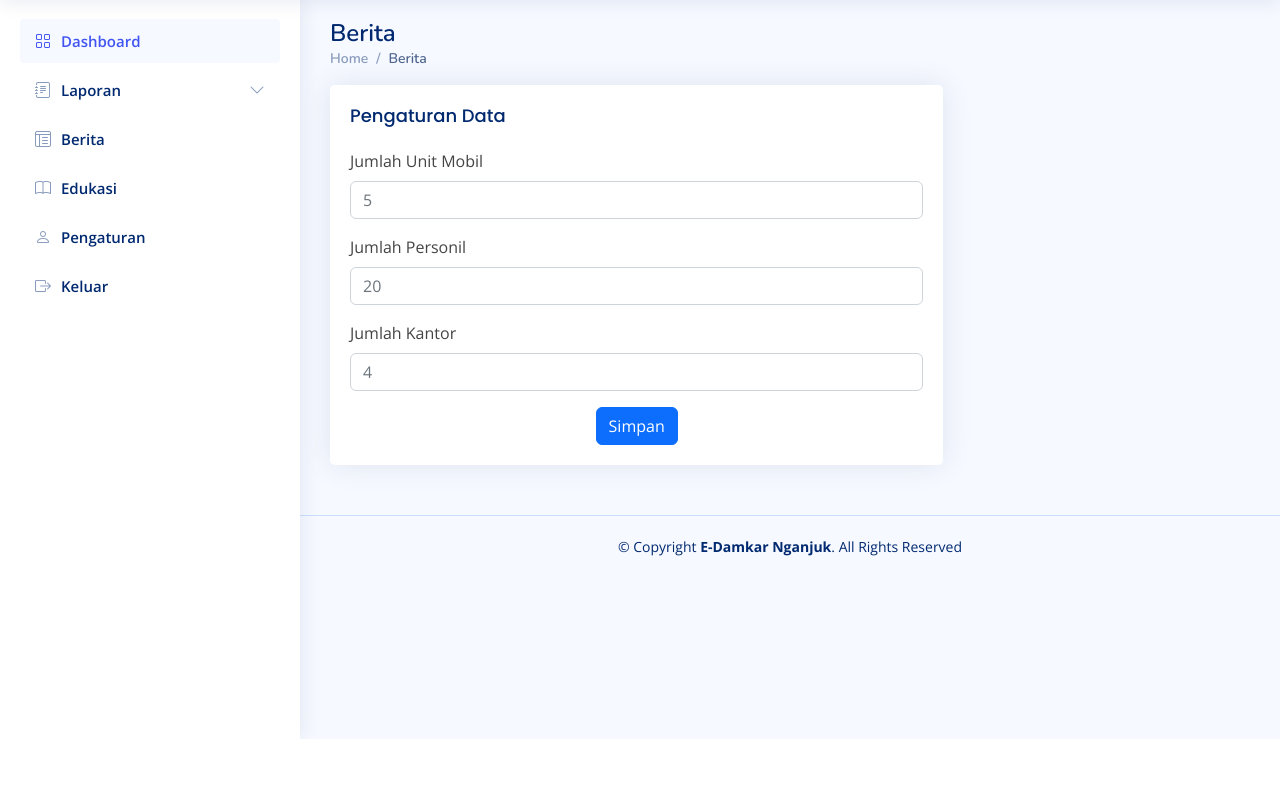
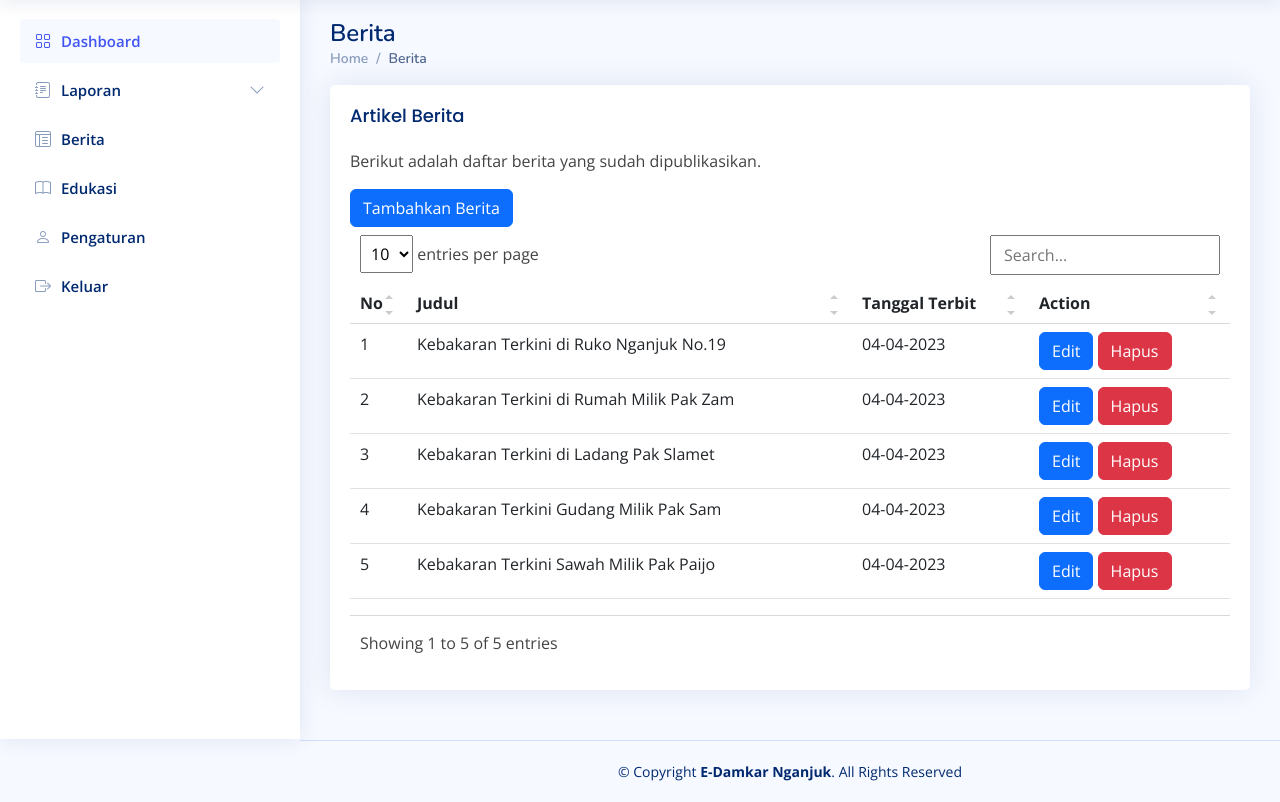
Before and after one commit to fikrilal/E-Damkar-Admin-Website, a Laravel app: page /berita in a window 1280 px wide. Shown: the part 61-863 px from the top of the page. Before the commit the page ends 800 px from the top, so only its background shows below. Run offline with Laravel 10, Linux system fonts and the light colour scheme; some libraries are stand-ins or nearby versions.

Commit message:
update halaman artikel dan berita

```diff
--- a/resources/views/backend/berita.blade.php
+++ b/resources/views/backend/berita.blade.php
@@ -14,36 +14,83 @@
     </div><!-- End Page Title -->
 
     <section class="section">
-    <div class="col-lg-8">
+      <div class="row">
+        <div class="col-lg-12">
 
           <div class="card">
             <div class="card-body">
-    <h5 class="card-title">Pengaturan Data</h5>
 
-    <!-- Vertical Form -->
-    <form class="row g-3">
-      <div class="col-12">
-        <label for="inputNanme4" class="form-label">Jumlah Unit Mobil</label>
-        <input type="text" class="form-control" placeholder="5" id="inputNanme4">
+            <h5 class="card-title">Artikel Berita</h5>
+            <p>Berikut adalah daftar berita yang sudah dipublikasikan.</p>
+            <button type="button" class="btn btn-primary ">Tambahkan Berita</button>
+
+
+
+
+              <!-- Table with stripped rows -->
+              <table class="table datatable">
+
+                <thead>
+                  <tr>
+                    <th scope="col">No</th>
+                    <th scope="col">Judul</th>
+                    <th scope="col">Tanggal Terbit</th>
+                    <th scope="col">Action</th>
+                  </tr>
+                </thead>
+                <tbody>
+                  <tr>
+                    <th scope="row">1</th>
+                    <td>Kebakaran Terkini di Ruko Nganjuk No.19</td>
+                    <td>04-04-2023</td>
+                    <td><button type="button" class="btn btn-primary">Edit</button>
+                    <button type="button" class="btn btn-danger">Hapus</button>
+                    </td>
+                  </tr>
+                  <tr>
+                    <th scope="row">2</th>
+                    <td>Kebakaran Terkini di Rumah Milik Pak Zam</td>
+                    <td>04-04-2023</td>
+                    <td><button type="button" class="btn btn-primary">Edit</button>
+                    <button type="button" class="btn btn-danger">Hapus</button>
+                    </td>
+                  </tr>
+                  <tr>
+                    <th scope="row">3</th>
+                    <td>Kebakaran Terkini di Ladang Pak Slamet</td>
+                    <td>04-04-2023</td>
+                    <td><button type="button" class="btn btn-primary">Edit</button>
+                    <button type="button" class="btn btn-danger">Hapus</button>
+                    </td>
+                  </tr>
+                  <tr>
+                    <th scope="row">4</th>
+                    <td>Kebakaran Terkini Gudang Milik Pak Sam</td>
+                    <td>04-04-2023</td>
+                    <td><button type="button" class="btn btn-primary">Edit</button>
+                    <button type="button" class="btn btn-danger">Hapus</button>
+                    </td>
+                  </tr>
+                  <tr>
+                    <th scope="row">5</th>
+                    <td>Kebakaran Terkini Sawah Milik Pak Paijo</td>
+                    <td>04-04-2023</td>
+                    <td><button type="button" class="btn btn-primary">Edit</button>
+                    <button type="button" class="btn btn-danger">Hapus</button>
+                    </td>
+                  </tr>
+                </tbody>
+              </table>
+              <!-- End Table with stripped rows -->
+
             </div>
-      <div class="col-12">
-        <label for="inputEmail4" class="form-label">Jumlah Personil</label>
-        <input type="text" class="form-control" placeholder="20" id="inputEmail4">
           </div>
-      <div class="col-12">
-        <label for="inputPassword4" class="form-label">Jumlah Kantor</label>
-        <input type="text" class="form-control" placeholder="4" id="inputPassword4">
-      </div>
-
-      <div class="text-center">
-        <button type="submit" class="btn btn-primary">Simpan</button>
-      </div>
-    </form><!-- Vertical Form -->
 
         </div>
       </div>
     </section>
 
+
   </main><!-- End #main -->
 
   @endsection
--- a/resources/views/backend/layouts/template.blade.php
+++ b/resources/views/backend/layouts/template.blade.php
@@ -44,7 +44,7 @@
   <header id="header" class="header fixed-top d-flex align-items-center">
 
     <div class="d-flex align-items-center justify-content-between">
-      <a href="index.html" class="logo d-flex align-items-center">
+      <a href="/dashboard" class="logo d-flex align-items-center">
         <img src="{{ asset('backend/assets/img/logo-damkar.png') }}" alt="">
         <span class="d-none d-lg-block">E-DAMKAR Nganjuk</span>
       </a>
```
Also changed, not shown: resources/views/backend/dashboard.blade.php (+4 -4 lines), resources/views/backend/edukasi.blade.php (+61 -19 lines). Lines whose indentation alone changed are shown as unchanged.
